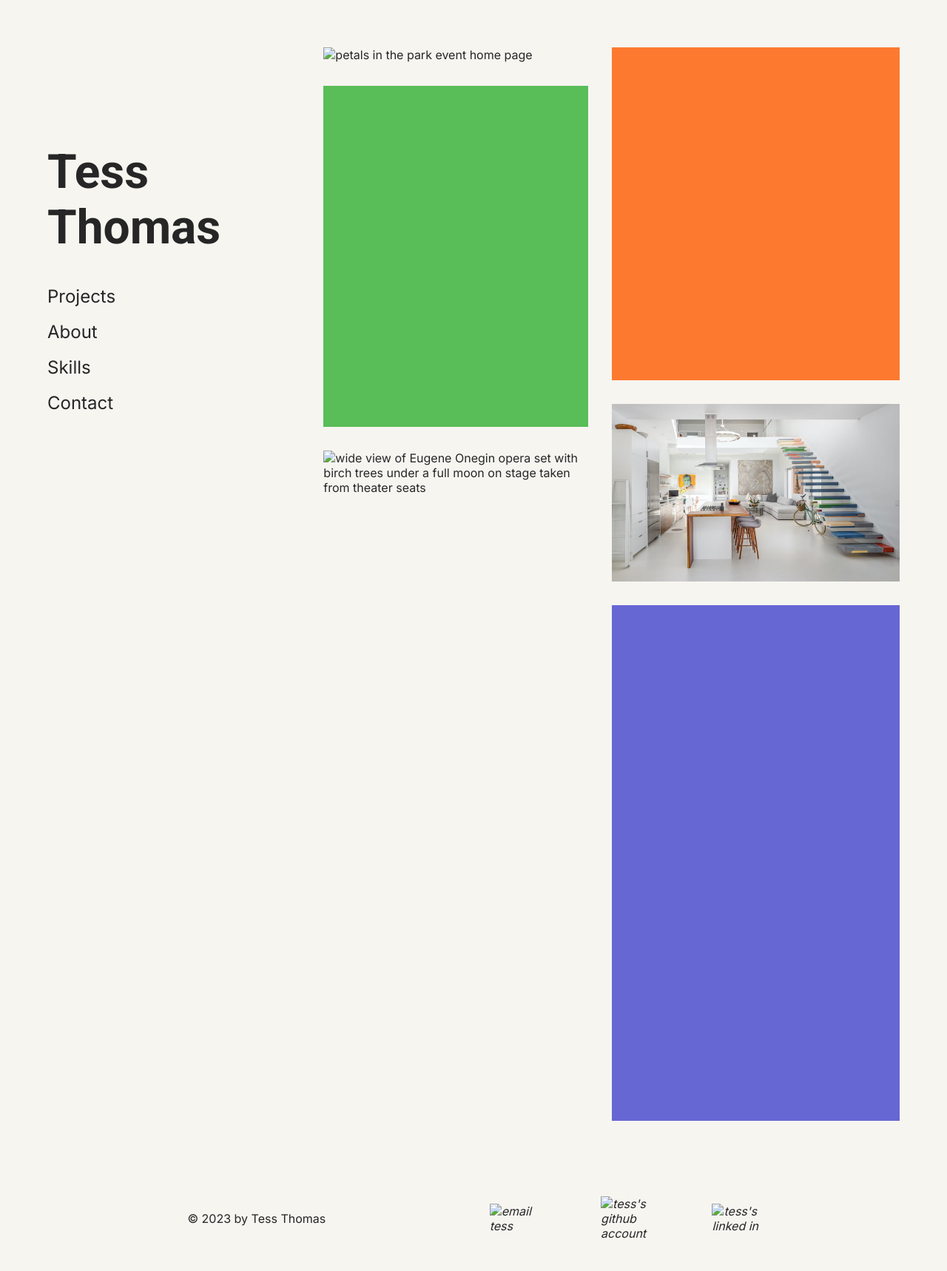
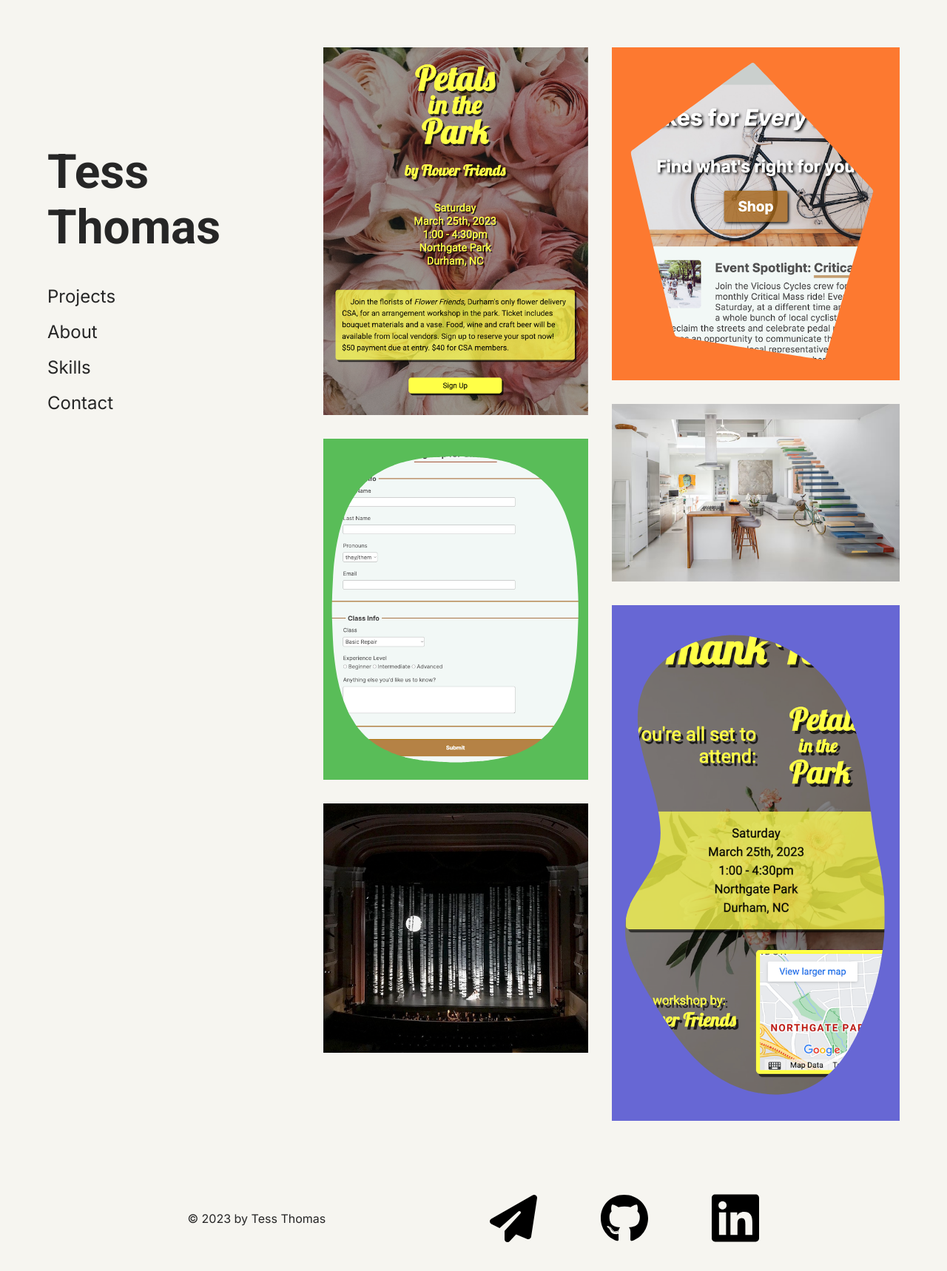
Before and after one commit to tessthom/portfolioWEB210, a plain HTML site: page index.html in a window 1280 px wide. Shown: the whole page at 74% size. Drawn offline with Linux system fonts and the light colour scheme; the site is published under a folder, as on GitHub Pages, so addresses that start at the root find nothing.

Commit message:
fix file path typos

```diff
--- a/index.html
+++ b/index.html
@@ -35,7 +35,7 @@
         <a href="">
           <div>
             <figure class="card">
-              <img src="/images/petalsHome.png" alt="petals in the park event home page">
+              <img src="images/petalsHome.png" alt="petals in the park event home page">
               <figcaption><h2>Petals in the Park - Home</h2></figcaption>
             </figure>
           </div>
@@ -53,7 +53,7 @@
         <a href="">
           <div>
             <figure class="card">
-              <img src="/images/opera.png" alt="wide view of Eugene Onegin opera set with birch trees under a full moon on stage taken from theater seats">
+              <img src="images/opera.png" alt="wide view of Eugene Onegin opera set with birch trees under a full moon on stage taken from theater seats">
               <figcaption><h2>Set Design - Opera</h2></figcaption>
             </figure>
           </div>
@@ -99,11 +99,11 @@
     <!-- Social Media Links -->
     <address>
       <!-- Email -->
-      <a target="_blank" href="mailto:abthomas3@my.waketech.edu"><img src="/images/paper-plane-solid.svg" alt="email tess"></a>
+      <a target="_blank" href="mailto:abthomas3@my.waketech.edu"><img src="images/paper-plane-solid.svg" alt="email tess"></a>
       <!-- GitHub -->
-      <a target="_blank" href="https://github.com/tessthom"><img src="/images/github.svg" alt="tess's github account"></a>
+      <a target="_blank" href="https://github.com/tessthom"><img src="images/github.svg" alt="tess's github account"></a>
       <!-- LinkedIn -->
-      <a target="_blank" href="https://www.linkedin.com/in/tess-thomas-455a88248/"><img src="/images/linkedin.svg" alt="tess's linked in"></a>
+      <a target="_blank" href="https://www.linkedin.com/in/tess-thomas-455a88248/"><img src="images/linkedin.svg" alt="tess's linked in"></a>
     </address>
 
   </footer>
--- a/styles.css
+++ b/styles.css
@@ -78,19 +78,19 @@ ul.mainmenu > li  {
   display: none;
 }
 .hover-img a span.projects  {
-  background: url(/images/hexblob.png) no-repeat center;
+  background: url(images/hexblob.png) no-repeat center;
   background-size: contain;
 }
 .hover-img a span.about  {
-  background: url(/images/circle.png) no-repeat center;
+  background: url(images/circle.png) no-repeat center;
   background-size: contain;
 }
 .hover-img a span.skills  {
-  background: url(/images/diamond.png) no-repeat center;
+  background: url(images/diamond.png) no-repeat center;
   background-size: contain;
 }
 .hover-img a span.contact  {
-  background: url(/images/triblob.png) no-repeat center;
+  background: url(images/triblob.png) no-repeat center;
   background-size: contain;
 }
 .hover-img a:hover  {
@@ -118,19 +118,19 @@ figure.oval  {
   object-fit: cover;
   -webkit-mask-size: 100%;
   mask-size: cover;
-  -webkit-mask: url(/images/blob.svg) center/contain no-repeat;
+  -webkit-mask: url(images/blob.svg) center/contain no-repeat;
 }
 figure.hex  {
   object-fit: cover;
   -webkit-mask-size: cover;
   mask-size: cover;
-  -webkit-mask: url(/images/hexagon.svg) center/contain no-repeat;
+  -webkit-mask: url(images/hexagon.svg) center/contain no-repeat;
 }
 figure.bean  {
   object-fit: cover;
   -webkit-mask-size: cover;
   mask-size: cover;
-  -webkit-mask: url(/images/bean.svg) center/contain no-repeat;
+  -webkit-mask: url(images/bean.svg) center/contain no-repeat;
 }
 div.oval:hover, div.hex:hover, div.bean:hover, figure.oval:hover, figure.hex:hover, figure.bean:hover  {
   background-color: #f6f5f0;
@@ -190,7 +190,6 @@ address a img  {
   .site  {
     display: grid;
     grid-template-columns: 1fr 2fr;
-    grid-template-rows: repeat(2,(minmax(max-content 1fr))) repeat(3, 1fr) minmax(max-content 30vh);
     grid-template-rows: repeat(2, max-content) repeat(3, 1fr) 25vh;
     grid-template-areas:
       "header main"
```
